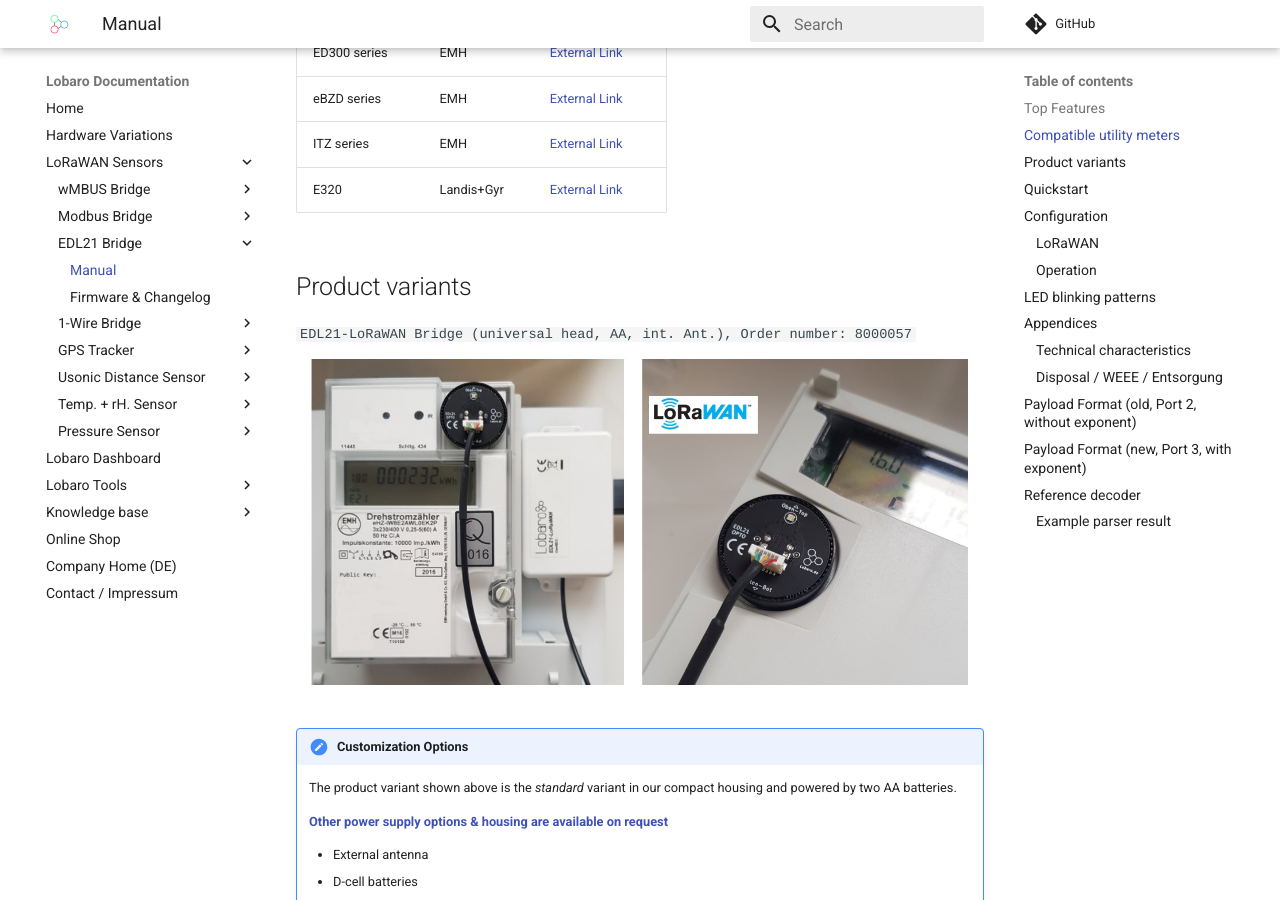
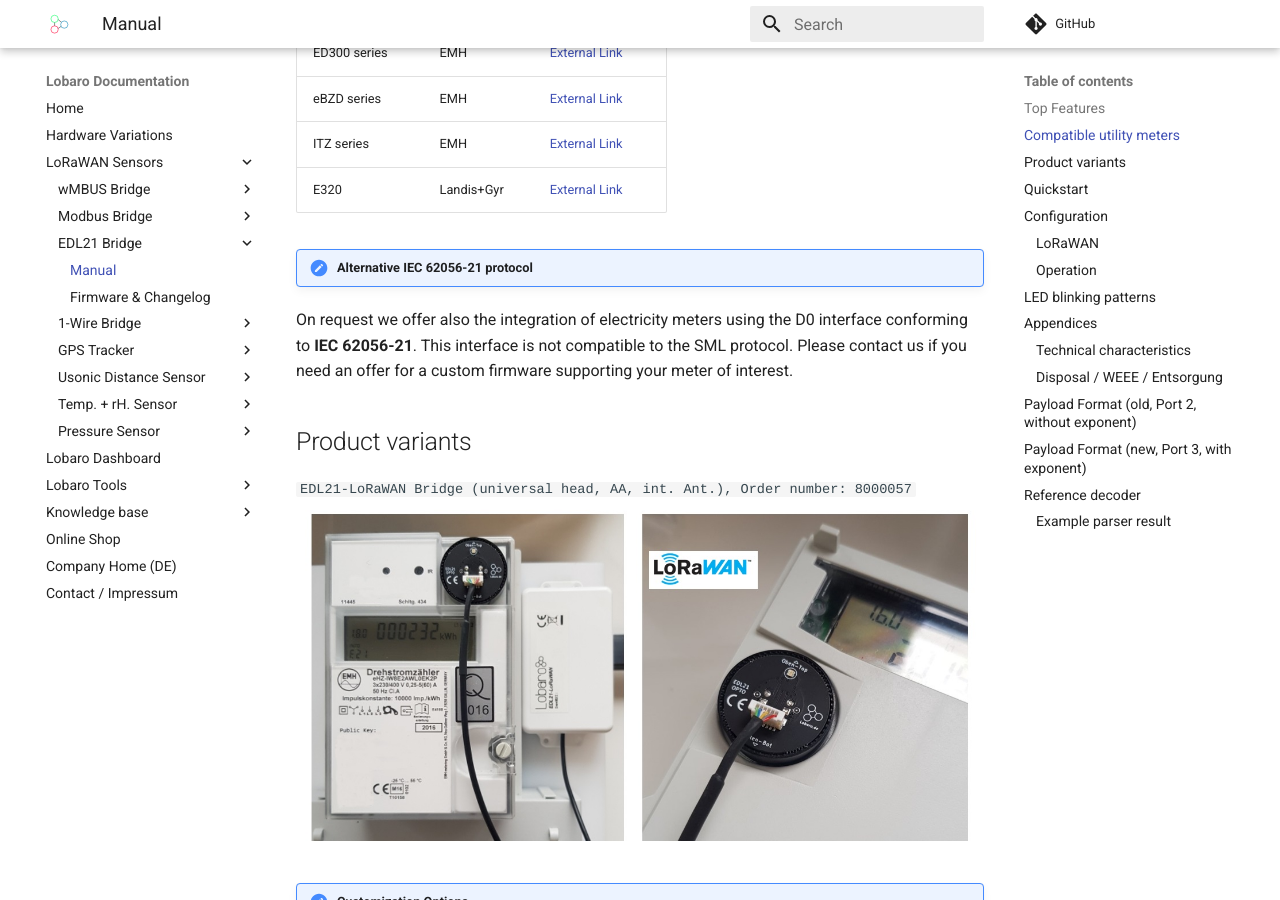
Before and after one commit to Lobaro/docs, an MkDocs documentation site: the page built from docs/lorawan-sensors/edl21-opto-lorawan/index.md, in a window 1280 px wide and 900 px high, scrolled down 1744 px. Built offline with MkDocs 1.6.1 and Material for MkDocs 9.7.7, drawn with Linux system fonts in a browser that asks for light colours; a script that is not in the unit is left out; comment, search, counter and statistics services are not loaded.

Commit message:
add edl21 note for IEC 62056-21

```diff
--- a/docs/lorawan-sensors/edl21-opto-lorawan/index.md
+++ b/docs/lorawan-sensors/edl21-opto-lorawan/index.md
@@ -44,6 +44,9 @@ interested in further processing this data.
 | ITZ series  | EMH             | [External Link](https://www.emh-metering.de/produkte/smart-meter/itz){: target="_blank"}  |
 | E320  | Landis+Gyr      | [External Link](https://www.landisgyr.de/product/landisgyr-e320/){: target="_blank"} |
 
+!!! note "Alternative IEC 62056-21 protocol"
+On request we offer also the integration of electricity meters using the D0 interface conforming to **IEC 62056-21**. This interface is not compatible to the SML protocol.
+Please contact us if you need an offer for a custom firmware supporting your meter of interest.
 
 ## Product variants
 `EDL21-LoRaWAN Bridge (universal head, AA, int. Ant.), Order number: 8000057` <br>
```
